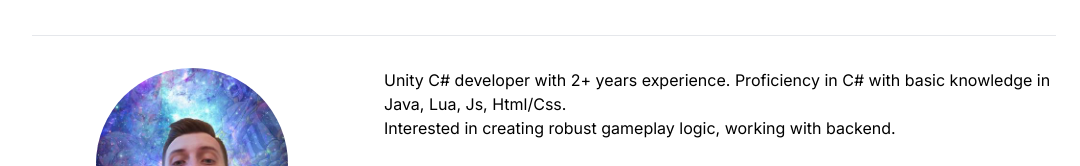
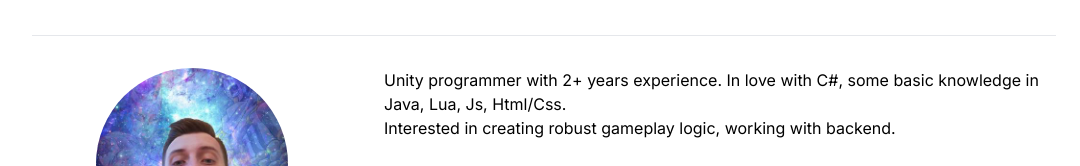
Before and after one commit to dre0dru/dre0dru.github.io, a Next.js app: page /about in a window 1280 px wide. Shown: the part 212-378 px from the top of the page, without its empty margins (96-1176 px from the left). Built offline with nearby package versions, Linux system fonts and the light colour scheme; what @tailwindcss/typography would draw is missing.

Commit message:
updated about

```diff
--- a/pages/about.js
+++ b/pages/about.js
@@ -37,7 +37,7 @@ export default function About() {
           </div>
           <div className="pt-8 pb-8 prose dark:prose-dark max-w-none xl:col-span-2">
             <p>
-              Unity C# developer with 2+ years experience. Proficiency in C# with basic knowledge in
+              Unity programmer with 2+ years experience. In love with C#, some basic knowledge in
               Java, Lua, Js, Html/Css.
             </p>
             <p>Interested in creating robust gameplay logic, working with backend.</p>
```
